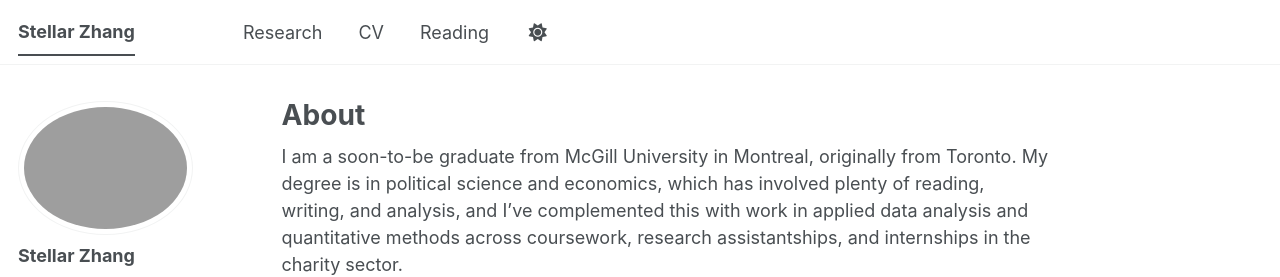
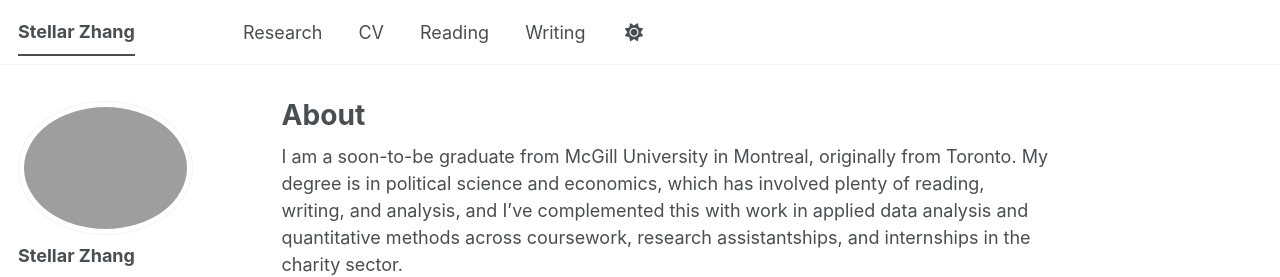
Before and after one commit to stellarxzhang/stellarxzhang.github.io, a Jekyll site: the page built from _pages/about.md, in a window 1280 px wide. Shown: the top 277 px of the page. Built offline with Jekyll 4.4.1, drawn with Linux system fonts in a browser that asks for light colours; a script bundle is joined from its source files by our own code; library files that are not in the unit come from our copies.

Commit message:
Update navigation.yml
added writing

```diff
--- a/_data/navigation.yml
+++ b/_data/navigation.yml
@@ -19,3 +19,6 @@ main:
 
   - title: "Reading"
     url: /reading/
+
+  - title: "Writing"
+    url: /writing/
```
